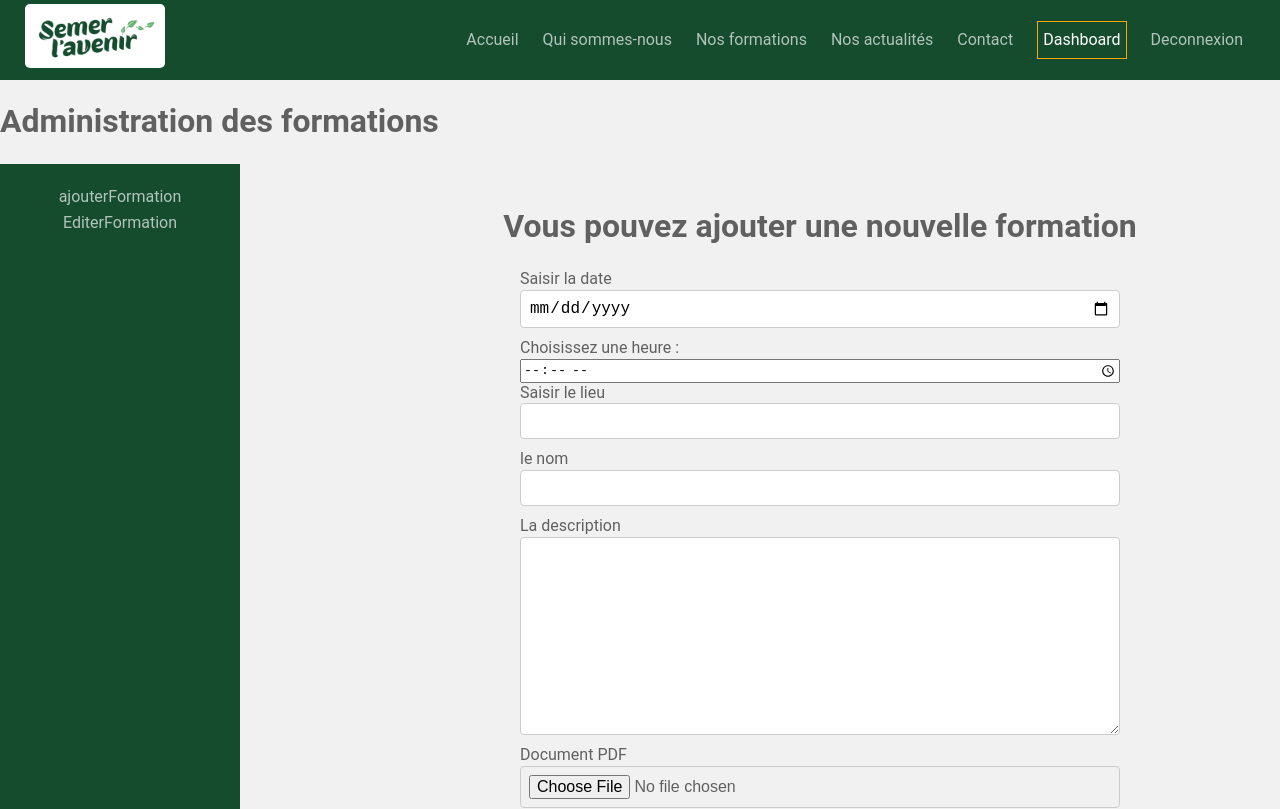
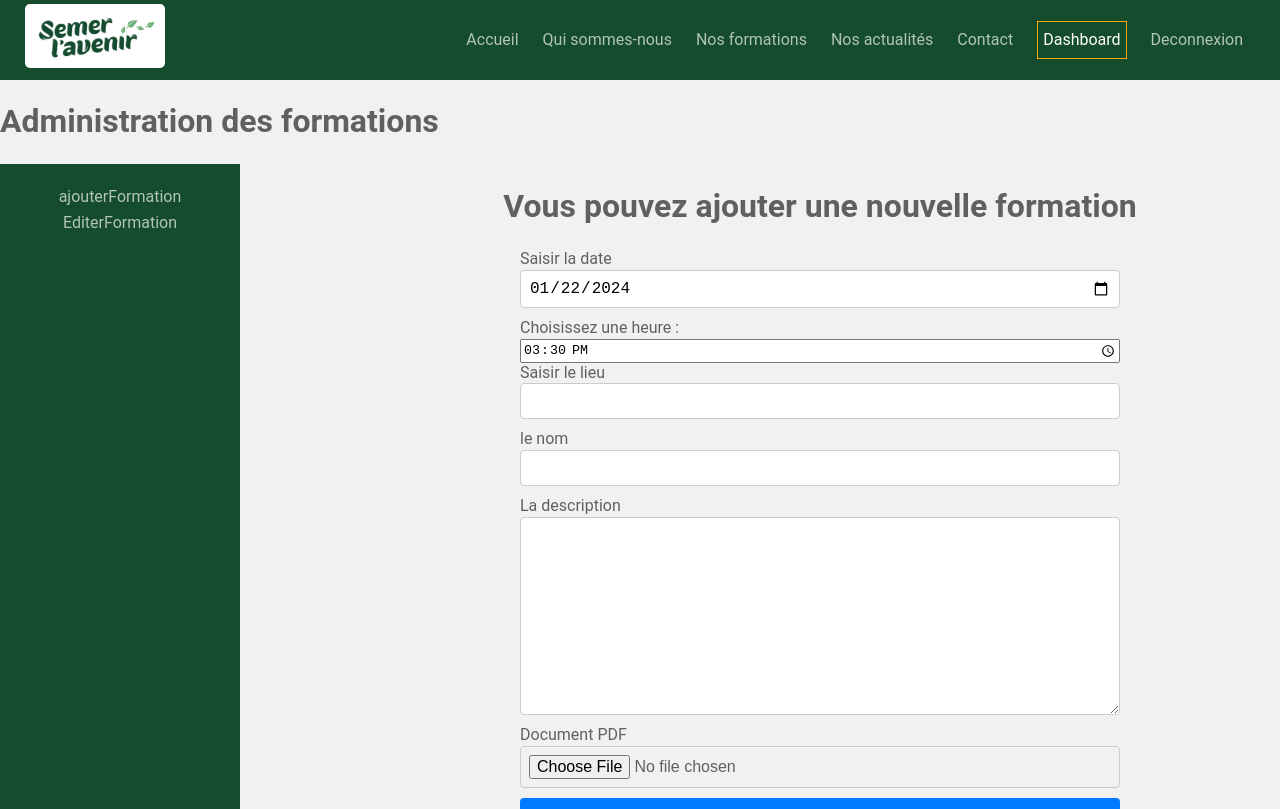
Before and after one commit to sermer12/sermer_avenir, a React (Vite) app in the folder frontend/: page /dashboard/addformation in a window 1280 px wide. Shown: the top 809 px of the page. Built offline with nearby package versions, Linux system fonts and the light colour scheme; sample sign-in values are in the browser's storage.

Commit message:
fix: style

```diff
--- a/frontend/src/pages/AddFormation.jsx
+++ b/frontend/src/pages/AddFormation.jsx
@@ -5,12 +5,12 @@ import { FormationsContext } from "../context/FormationsContext";
 import { saveFormations } from "../repository/FormationsRepository";
 
 const AddFormation = () => {
-  const [date, setDate] = useState(new Date());
+  const [date, setDate] = useState(new Date().toISOString().slice(0, 10));
   const [place, setPlace] = useState("");
   const [name, setName] = useState("");
   const [description, setDescription] = useState("");
   const [file, setFile] = useState();
-  const [heure, setHeure] = useState("");
+  const [heure, setHeure] = useState("15:30");
   const [state, setState] = useContext(FormationsContext);
 
   const handleSaveFormation = (event) => {
@@ -30,7 +30,11 @@ const AddFormation = () => {
           ...state,
           formations: [...state.formations, response.data],
         });
-        alert(JSON.stringify(response.data));
+        // alert(JSON.stringify(response.data));
+        setPlace("");
+        setName("");
+        setDescription("");
+        setFile("");
       })
       .catch((error) => {
         // Gérer les erreurs
@@ -60,9 +64,12 @@ const AddFormation = () => {
             required
           />
           <label for="heure">Choisissez une heure :</label>
-          <input type="time" id="heure" name="heure"
-          value={heure}
-           onChange={(e) => setHeure(e.target.value)}
+          <input
+            type="time"
+            id="heure"
+            name="heure"
+            value={heure}
+            onChange={(e) => setHeure(e.target.value)}
           ></input>
           <label htmlFor="place">Saisir le lieu</label>
           <input
--- a/frontend/src/styles/dashboard.css
+++ b/frontend/src/styles/dashboard.css
@@ -1,5 +1,4 @@
 .dashboard-container {
-  height: 100%; /* Assurez-vous que le conteneur du tableau de bord prend toute la hauteur disponible */
   display: flex;
 }
 
@@ -13,5 +12,4 @@
 
 .dashboard-content {
   flex-grow: 1;
-  padding: 20px;
 }
```
